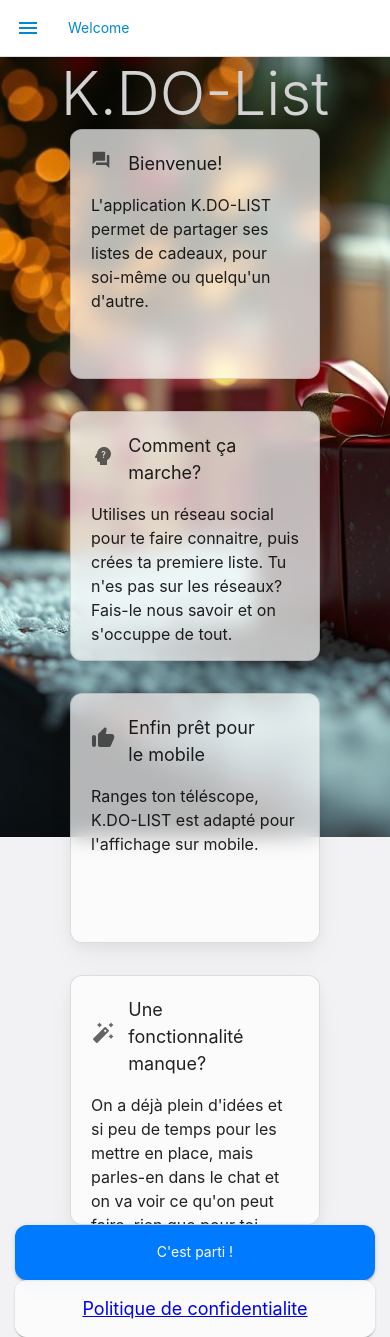
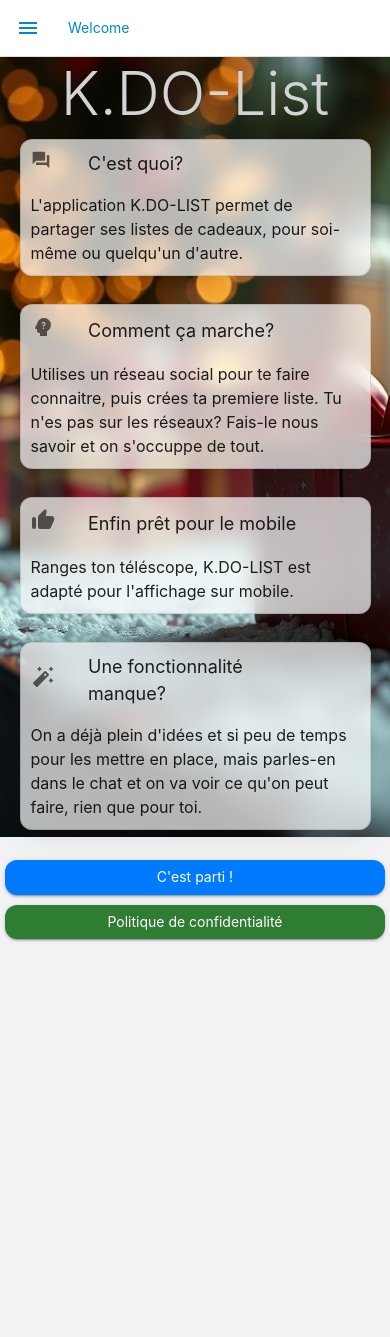
Before and after one commit to hironico/kdolist, a React (Vite) app in the folder client/: page / in a window 390 px wide. After the commit the page ends 944 px from the top, so only its background shows below. Built offline with nearby package versions, Linux system fonts and the light colour scheme.

Commit message:
better disposition for mobiles and desktop

```diff
--- a/client/src/pages/Welcome/Content.tsx
+++ b/client/src/pages/Welcome/Content.tsx
@@ -6,14 +6,12 @@ import ThumbUpAltRoundedIcon from '@mui/icons-material/ThumbUpAltRounded';
 import QuestionAnswer from '@mui/icons-material/QuestionAnswer';
 import PsychologyAltIcon from '@mui/icons-material/PsychologyAlt';
 import Card from '@/components/Card/Card';
-import { Button, Grid } from '@mui/material';
-import { useNavigate } from 'react-router-dom';
-import { CenteredFlexBox, FlexBox } from '@/components/styled';
+import { Grid } from '@mui/material';
 
 const items = [
   {
     icon: <QuestionAnswer fontSize="small" sx={{ color: 'text.secondary' }} />,
-    title: 'Bienvenue!',
+    title: 'C\'est quoi?',
     description:
       'L\'application K.DO-LIST permet de partager ses listes de cadeaux, pour soi-même ou quelqu\'un d\'autre.',
   },
@@ -46,15 +44,16 @@ export default function Content() {
 
 
   return (
-    <Stack sx={{ flexDirection: {xs: 'column', sm: 'row'}, alignSelf: 'center', gap: 4, maxWidth: 1150 }}>
+    <Stack sx={{ flexDirection: {xs: 'column', sm: 'row'}, width: '100%', alignSelf: 'center', gap: {xs: 1, sm: 4}, rowGap: 1, maxWidth: 1150 }}>
       {items.map((item, index) => (
           <Card variant="outlined" key={`contentcard-${index}`}
           sx={{
             backgroundColor: bgColor, // White background with 20% opacity
             backdropFilter: 'blur(10px)', // Blur effect
-            padding: '20px', // Add some padding
-            height: '250px',
-            width: '250px',
+            padding: '10px', // Add some padding
+            height: {sm: '250px', xs: 'auto'},
+            width: {sm: '250px', xs: '90%'},
+            margin: {sm: '0px', xs: '10px'}
           }}>
 
             <Grid container spacing={2} alignItems="center">
--- a/client/src/pages/Welcome/Welcome.tsx
+++ b/client/src/pages/Welcome/Welcome.tsx
@@ -5,7 +5,7 @@ import Box from '@mui/material/Box';
 import { useContext } from 'react';
 import { LoginContext } from '@/LoginContext';
 import { Navigate, useNavigate } from 'react-router-dom';
-import { Button, Card, Link, Typography } from '@mui/material';
+import { Button, Typography } from '@mui/material';
 import { CenteredFlexBox } from '@/components/styled';
 
 function Welcome() {
@@ -37,7 +37,7 @@ function Welcome() {
           component="main"
           sx={[
             {
-              justifyContent: 'space-between',
+              justifyContent: 'flex-start',
               height: { xs: 'auto', md: '100%' },
             },
           ]}
@@ -46,18 +46,12 @@ function Welcome() {
             <Typography variant='h2' color="lightgray">K.DO-List</Typography>
           </CenteredFlexBox>
           <Content />
-          <Button variant='contained' onClick={(_evt) => onLetsGo()} sx={{marginLeft: '15px', marginRight: '15px', padding: '15px'}}>C&apos;est parti !</Button>
-
-          <Card sx={{
-            backgroundColor: 'rgba(255, 255, 255, 0.7)', // White background with 20% opacity
-            backdropFilter: 'blur(10px)', // Blur effect
-            marginLeft: '15px',
-            marginRight: '15px'
-          }}>
-            <CenteredFlexBox sx={{padding: '15px'}}>
-              <a href='https://kdolist.hironico.net/legal/privacy' target='_blank'>Politique de confidentialite</a>
-            </CenteredFlexBox>
-          </Card>
+          <CenteredFlexBox sx={{marginTop: '15px'}} alignItems={"center"}>
+            <Button variant='contained' onClick={(_evt) => onLetsGo()} sx={{margin: '5px', padding: '5px', width: '100%', maxWidth: '850px'}}>C&apos;est parti !</Button>
+          </CenteredFlexBox>
+          <CenteredFlexBox alignItems={"center"}>
+          <Button variant='contained' color="success" href="https://kdolist.hironico.net/legal/privacy" sx={{margin: '5px', padding: '5px', width: '100%', maxWidth: '850px'}}>Politique de confidentialité</Button>
+          </CenteredFlexBox>
         </Stack>
       </Box>
     </>
```
